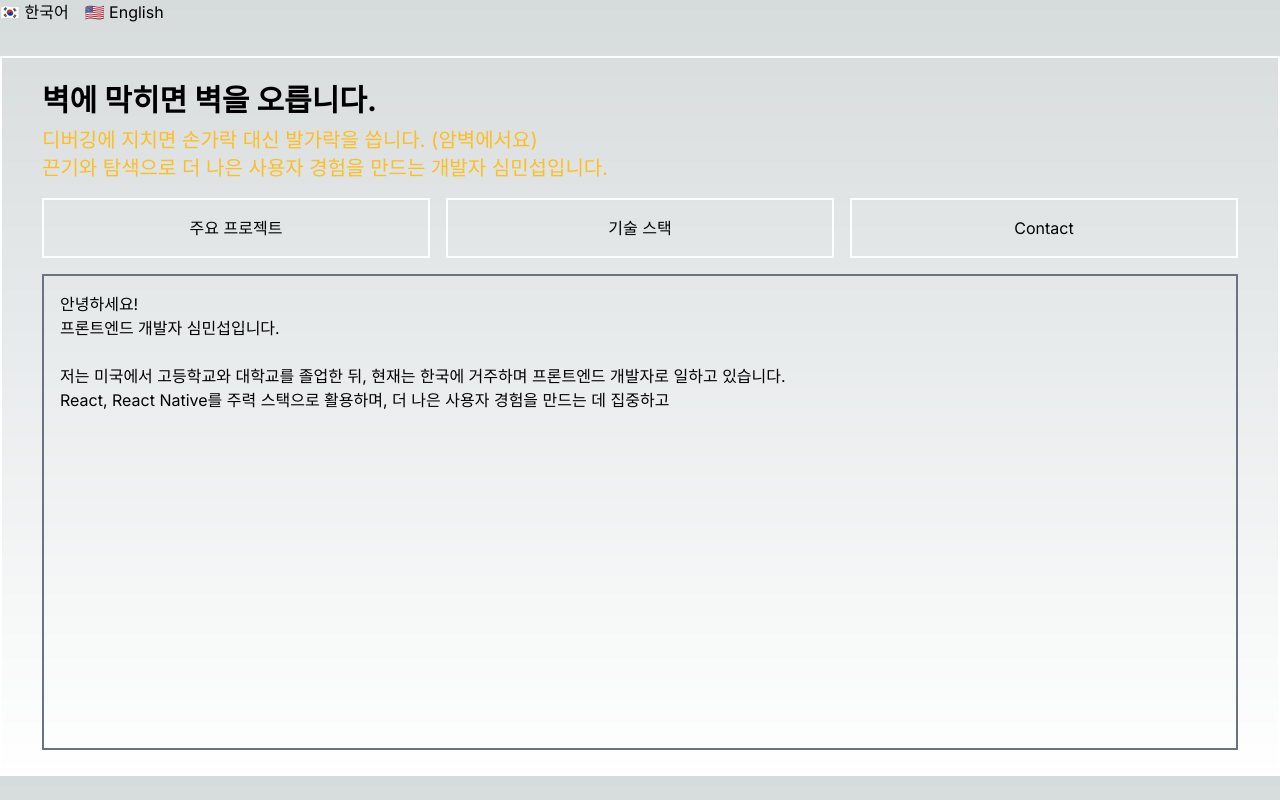
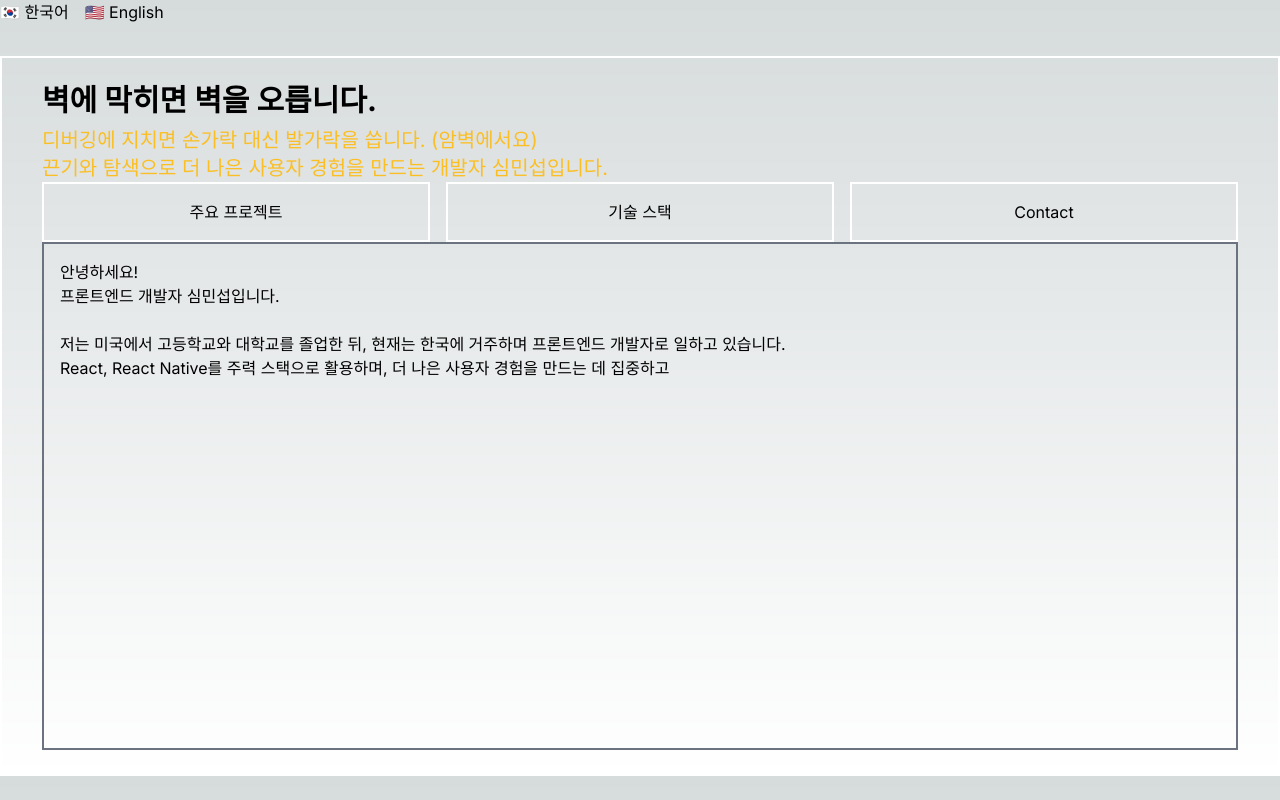
Before and after one commit to Earlssu/sms-portfolio-next, a Next.js app: page / in a window 1280 px wide. Built offline with nearby package versions, Linux system fonts and the light colour scheme.

Commit message:
Refactor: 공용 컴포넌트 ButtonRow 생성 및 코드 분리

```diff
--- a/src/app/page.tsx
+++ b/src/app/page.tsx
@@ -1,36 +1,13 @@
 "use client";
 
 import TypingText from "@/shared/components/TypingText";
-import Button from "@/shared/components/Button";
-import { useTranslation } from "react-i18next";
 import "@/i18n/i18n";
-import { useRouter } from "next/navigation";
+import { useCommonTranslations } from "@/shared/hooks/useCommonTranslations";
+import NavButtons from "@/shared/components/NavButtons";
 
 export default function Home() {
-  const { t } = useTranslation();
-  const router = useRouter();
-
-  const navigateTo = (page: string) => {
-    switch (page) {
-      case "aboutMe":
-        return router.push("/aboutMe");
-      case "career":
-        return router.push("/career");
-      case "skills":
-        return router.push("/skills");
-      case "contact":
-        return router.push("/contact");
-    }
-  };
-
-  const hero = t("hero");
-  const heroDesc01 = t("heroDesc01");
-  const heroDesc02 = t("heroDesc02");
-  const typeText = t("typeText");
-  const aboutMe = t("about");
-  const career = t("career");
-  const skills = t("skills");
-  const contact = t("contact");
+  const { hero, heroDesc01, heroDesc02, typeText, career, skills, contact } =
+    useCommonTranslations();
 
   return (
     <main className="mx-auto border-2 border-white w-full max-w-screen-xl mt-8 px-10 py-6 min-h-[90dvh] flex flex-col">
@@ -41,11 +18,7 @@ export default function Home() {
             {heroDesc01} <br />
             {heroDesc02}
           </p>
-          <div className={"w-full flex gap-4 py-4"}>
-            <Button content={career} onClick={() => navigateTo("career")} />
-            <Button content={skills} onClick={() => navigateTo("skills")} />
-            <Button content={contact} onClick={() => navigateTo("contact")} />
-          </div>
+          <NavButtons buttons={[career, skills, contact]} />
         </div>
         <div className={"border-2 border-gray-500 w-full p-4 min-h-40 flex-1"}>
           <TypingText text={typeText} speed={25} />
--- /dev/null
+++ b/src/shared/components/NavButtons.tsx
@@ -0,0 +1,25 @@
+import React from "react";
+import Button from "./Button";
+import { useRouter } from "next/navigation";
+
+interface NavButtonsProps {
+  buttons: string[];
+}
+
+const NavButtons: React.FC<NavButtonsProps> = ({ buttons }) => {
+  const router = useRouter();
+
+  return (
+    <div className="w-full flex gap-4 py-4">
+      {buttons.map((btn, idx) => (
+        <Button
+          key={`btn_${idx}`}
+          content={btn}
+          onClick={() => router.push(`/${btn}`)}
+        />
+      ))}
+    </div>
+  );
+};
+
+export default NavButtons;
--- /dev/null
+++ b/src/shared/hooks/useCommonTranslations.ts
@@ -0,0 +1,16 @@
+import { useTranslation } from "react-i18next";
+
+export function useCommonTranslations() {
+  const { t } = useTranslation();
+
+  return {
+    hero: t("hero"),
+    heroDesc01: t("heroDesc01"),
+    heroDesc02: t("heroDesc02"),
+    typeText: t("typeText"),
+    about: t("about"),
+    career: t("career"),
+    skills: t("skills"),
+    contact: t("contact"),
+  };
+}
```
